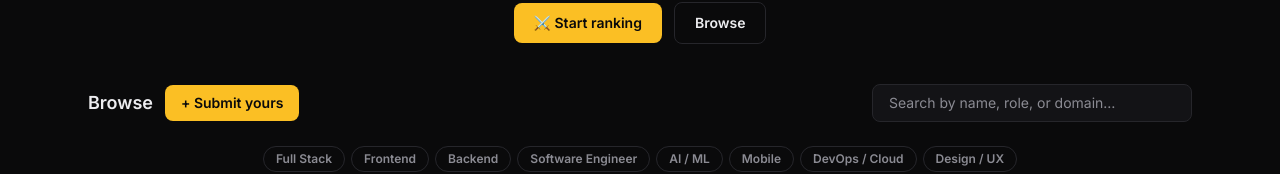
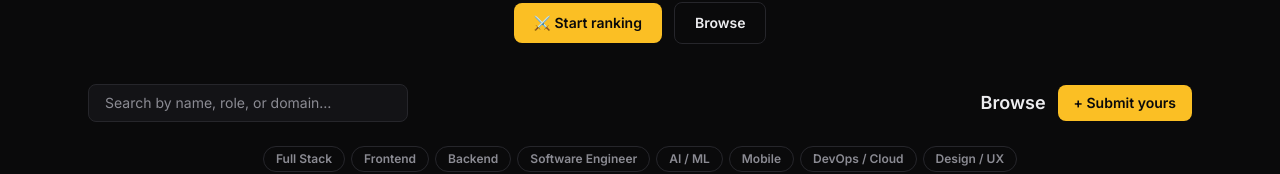
Before and after one commit to n8watkins/portfolio-rank, a Next.js app: page / in a window 1280 px wide. Shown: the part 193-367 px from the top of the page. Built offline with nearby package versions, Linux system fonts and the light colour scheme; no server answers; the database is empty.

Commit message:
grid: move search bar to the left

```diff
--- a/components/PortfolioGrid.tsx
+++ b/components/PortfolioGrid.tsx
@@ -56,6 +56,16 @@ export function PortfolioGrid({ portfolios }: { portfolios: Portfolio[] }) {
   return (
     <section id="browse" className="scroll-mt-16">
       <div className="mb-6 flex flex-col items-center justify-between gap-3 sm:flex-row">
+        <input
+          type="search"
+          value={query}
+          onChange={(e) => {
+            setQuery(e.target.value);
+            setVisible(PAGE_SIZE);
+          }}
+          placeholder="Search by name, role, or domain…"
+          className="w-full rounded-lg border border-edge bg-card px-4 py-2 text-sm outline-none transition placeholder:text-mute focus:border-mute sm:w-80"
+        />
         <div className="flex items-center gap-3">
           <h2 className="text-lg font-semibold">Browse</h2>
           <a
@@ -67,16 +77,6 @@ export function PortfolioGrid({ portfolios }: { portfolios: Portfolio[] }) {
             + Submit yours
           </a>
         </div>
-        <input
-          type="search"
-          value={query}
-          onChange={(e) => {
-            setQuery(e.target.value);
-            setVisible(PAGE_SIZE);
-          }}
-          placeholder="Search by name, role, or domain…"
-          className="w-full rounded-lg border border-edge bg-card px-4 py-2 text-sm outline-none transition placeholder:text-mute focus:border-mute sm:w-80"
-        />
       </div>
 
       <div className="mb-3 flex flex-wrap justify-center gap-1.5">
```
